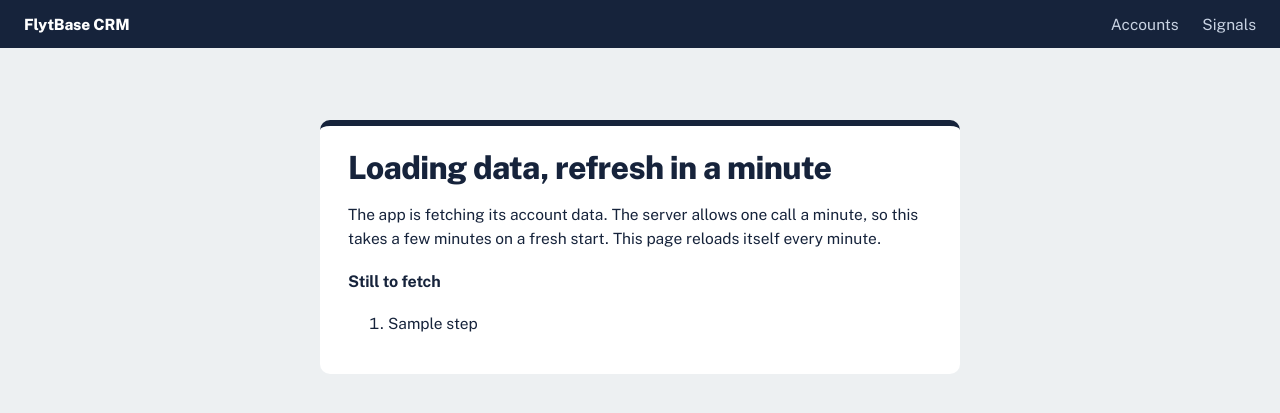
After one commit to Girisha1908/FlytBase-CRM, a Flask app: template templates/loading.html in a window 1280 px wide. The commit adds this page. Shown: the top 413 px of the page. Run offline with Flask 3, Linux system fonts and the light colour scheme; the template is opened without the code that fills it: most values are stand-ins (such as "Sample title", 1, 10 or a date in 2020).

Commit message:
Redeploy

```diff
--- a/app.py
+++ b/app.py
@@ -14,6 +14,15 @@ Rules this file follows:
       3. every WHOAMI_EVERY minutes: whoami, and if it names an account we
          don't have, queue a book refresh plus that account's paperwork
       4. otherwise get_signals, appending new events to signals.json
+  * Fresh start (e.g. on Render, where data/ is empty because it's
+    gitignored): the worker fetches its own data, one call a minute:
+      minute 1  get_my_accounts  -> data/book.json   (only if it's missing)
+      minute 2  whoami           -> every account it names that we can't
+                                    show yet is queued
+      minute 3+ get_all_paperwork for each of those -> data/paperwork_<id>.json
+      then      get_signals every minute (whoami again every 10th minute)
+    Until data/book.json exists, pages show "Loading data, refresh in a minute".
+    The token comes from the AQ_TOKEN environment variable (.env locally).
 
 Run it with:   python app.py      then open http://127.0.0.1:5000
 """
@@ -22,6 +31,7 @@ import hashlib
 import json
 import os
 import re
+import sys
 import threading
 import time
 import uuid
@@ -77,11 +87,22 @@ def write_json_atomic(path, data):
     os.replace(tmp, path)
 
 
+class DataLoading(Exception):
+    """data/book.json isn't there yet; the worker is fetching it."""
+
+
 def load_book():
     book = read_json(BOOK_FILE, None)
     if book is None:
-        abort(503, "data/book.json is missing. Run: python connect.py")
+        raise DataLoading()
     return book
+
+
+@app.errorhandler(DataLoading)
+def show_loading(_):
+    """While the first fetch runs, show a page that refreshes itself."""
+    status = current_status()
+    return render_template("loading.html", status=status, steps=status.get("steps", [])), 200
 
 
 def load_accounts():
@@ -426,6 +447,41 @@ def send_next_note():
 refresh_jobs = []
 # Accounts whose paperwork fetch failed this run, so we don't retry every 10 min.
 paperwork_failed = set()
+# whoami runs as soon as the queue is empty after startup, then every 10 min.
+whoami_state = {"due": True, "done_once": False}
+# When this run last saved book.json (a whoami right after doesn't refetch it).
+book_saved_at = [0.0]
+
+
+def publish_status():
+    """
+    Share the worker's status with every process: gunicorn may run several,
+    but only one runs the worker, so pages read this file instead of memory.
+    """
+    try:
+        write_json_atomic(DATA_DIR / ".worker_status.json",
+                          {**worker_status, "steps": loading_steps(), "pid": os.getpid()})
+    except OSError as e:
+        print(f"[worker] could not write status: {e}")
+
+
+def current_status():
+    """The worker's latest status, from whichever process runs it."""
+    shared = read_json(DATA_DIR / ".worker_status.json", None)
+    return shared if shared is not None else {**worker_status, "steps": loading_steps()}
+
+
+def loading_steps():
+    """What the worker still has to fetch, for the loading page and home page."""
+    steps = []
+    if not BOOK_FILE.exists() and ("book",) not in refresh_jobs:
+        steps.append("The account book (get_my_accounts)")
+    for job in refresh_jobs:
+        steps.append("The account book (get_my_accounts)" if job[0] == "book"
+                     else f"Paperwork for account {job[1]} (get_all_paperwork)")
+    if not whoami_state["done_once"]:
+        steps.append("New accounts (whoami)")
+    return steps
 
 
 def known_account_ids():
@@ -445,10 +501,15 @@ def check_whoami():
     named = {a.get("id") for a in me.get("new_accounts", []) if isinstance(a, dict)}
     named |= {p.get("account") for p in me.get("pack", []) if isinstance(p, dict)}
     new = sorted(i for i in named - known_account_ids() if i and i not in paperwork_failed)
-    if new and not refresh_jobs:
-        print(f"[whoami] new account(s) {new}: queuing a book refresh and their paperwork")
-        refresh_jobs.append(("book",))
+    queued = {j[1] for j in refresh_jobs if j[0] == "paperwork"}
+    new = [i for i in new if i not in queued]
+    if new:
+        # Refresh the book too, unless this run saved it in the last 10 minutes
+        # (on a fresh start it was fetched one minute ago).
+        if time.time() - book_saved_at[0] > WHOAMI_EVERY * POLL_SECONDS and ("book",) not in refresh_jobs:
+            refresh_jobs.append(("book",))
         refresh_jobs.extend(("paperwork", i) for i in new)
+        print(f"[whoami] new account(s) {new}: queued {refresh_jobs}")
     else:
         print("[whoami] no new accounts")
 
@@ -464,6 +525,7 @@ def run_refresh_job():
             if BOOK_FILE.exists():
                 write_json_atomic(DATA_DIR / "book.prev.json", read_json(BOOK_FILE, {}))
             write_json_atomic(BOOK_FILE, book)
+        book_saved_at[0] = time.time()
         print("[refresh] saved data/book.json")
     else:
         account_id = job[1]
@@ -488,27 +550,74 @@ def run_refresh_job():
 
 def worker():
     """
-    Forever: one MCP call per minute, then wait. Priority: a queued note, a
-    queued refresh job, whoami every WHOAMI_EVERY minutes, else signals.
+    Forever: one MCP call per minute, then wait 61s. Priority: a queued note,
+    a queued fetch, whoami (right after startup, then every 10 minutes),
+    else signals.
     """
+    if not BOOK_FILE.exists():
+        refresh_jobs.insert(0, ("book",))  # fresh start: fetch the book first
+        print("[startup] data/book.json missing: fetching it first")
+    publish_status()
     tick = 0
     while True:
         tick += 1
         try:
             if send_next_note() or run_refresh_job():
                 pass
-            elif tick % WHOAMI_EVERY == 1:  # the first minute, then every 10th
-                check_whoami()
+            elif whoami_state["due"]:
+                check_whoami()  # if this is rate limited, it stays due
+                whoami_state.update(due=False, done_once=True, next_tick=tick + WHOAMI_EVERY)
             else:
+                if tick >= whoami_state.get("next_tick", 0) and whoami_state["done_once"]:
+                    whoami_state["due"] = True  # whoami takes the next free minute
                 n = poll_signals_once()
                 print(f"[signals] checked, {n} new event(s)")
         except RateLimited as e:
             worker_status["last_error"] = f"Rate limited: {e}"
-            print("[signals] rate limited, will retry next minute")
+            print("[worker] rate limited, will retry next minute")
         except Exception as e:  # keep the thread alive on any network error
             worker_status["last_error"] = str(e)
-            print(f"[signals] error: {e}")
+            print(f"[worker] error: {e}")
+        publish_status()
         time.sleep(POLL_SECONDS)
+
+
+def _take_worker_lock():
+    """
+    Only one process may run the worker, or two of them would share one
+    call a minute. Gunicorn can run several processes, so the first one to
+    lock data/.worker.lock wins. The OS releases the lock if it dies.
+    """
+    DATA_DIR.mkdir(exist_ok=True)
+    handle = open(DATA_DIR / ".worker.lock", "a+")
+    try:
+        if os.name == "nt":
+            import msvcrt
+            handle.seek(0)
+            msvcrt.locking(handle.fileno(), msvcrt.LK_NBLCK, 1)
+        else:
+            import fcntl
+            fcntl.flock(handle, fcntl.LOCK_EX | fcntl.LOCK_NB)
+    except OSError:
+        handle.close()
+        return None
+    return handle  # keep it open for the life of the process
+
+
+_worker_lock = None
+
+
+def start_worker_once():
+    """Start the background worker, unless another process already runs it."""
+    global _worker_lock
+    if _worker_lock is not None:
+        return
+    _worker_lock = _take_worker_lock()
+    if _worker_lock is None:
+        print(f"[worker] another process runs the worker; pid {os.getpid()} only serves pages")
+        return
+    print(f"[worker] started in pid {os.getpid()}")
+    start_worker()
 
 
 def start_worker():
@@ -578,7 +687,8 @@ def index():
             "summary": plain_summary(segments),
             "claims": [s["claim"] for s in segments if "claim" in s],
         })
-    return render_template("index.html", book=book, signal_count=len(signals), cards=cards, idx=idx)
+    return render_template("index.html", book=book, signal_count=len(signals), cards=cards, idx=idx,
+                           steps=current_status().get("steps", []))
 
 
 @app.route("/account/<account_id>")
@@ -596,7 +706,7 @@ def account(account_id):
         story=story_segments(acct, brief, idx), missing=check_brief(brief, idx),
         files=[f for f in book.get("files", []) if f.get("account") == account_id],
         paper=paper, paperwork_only=acct.get("source") == "paperwork",
-        notes=list(reversed(load_outbox(account_id))), status=worker_status,
+        notes=list(reversed(load_outbox(account_id))), status=current_status(),
     )
 
 
@@ -622,13 +732,14 @@ def save_next_steps(account_id):
 
 @app.route("/signals")
 def signals_page():
-    return render_template("signals.html", signals=load_signals(), status=worker_status)
+    return render_template("signals.html", signals=load_signals(), status=current_status())
 
 
 @app.route("/api/signals")
 def signals_api():
     """Local signals, newest first. Optional ?account=A. Never calls the MCP."""
-    return jsonify(signals=load_signals(request.args.get("account")), status=worker_status)
+    status = {k: v for k, v in current_status().items() if k in ("last_check", "last_error", "new_last_check")}
+    return jsonify(signals=load_signals(request.args.get("account")), status=status)
 
 
 @app.route("/api/notes/<account_id>")
@@ -652,9 +763,19 @@ def warn_about_briefs():
             print(f"[briefs] account {acct_id} cites ids not in book/signals: {missing}")
 
 
+# Under gunicorn (Render: "gunicorn app:app") this file is imported, not run,
+# so start the worker on import there. Plain imports (tests, scripts) don't.
+if "gunicorn" in os.path.basename(sys.argv[0] if sys.argv else ""):
+    warn_about_briefs()
+    start_worker_once()
+
+
 if __name__ == "__main__":
     warn_about_briefs()
-    start_worker()
+    start_worker_once()
+    # Render (or any host) passes PORT; locally it's 127.0.0.1:5000.
     # use_reloader=False: the reloader runs this file twice, which would start
     # two workers and break the one-call-a-minute limit.
-    app.run(debug=True, use_reloader=False)
+    port = os.environ.get("PORT")
+    app.run(host="0.0.0.0" if port else "127.0.0.1", port=int(port or 5000),
+            debug=not port, use_reloader=False)
--- a/mcp_client.py
+++ b/mcp_client.py
@@ -44,7 +44,8 @@ def _is_rate_limit(text):
 def _token():
     token = os.environ.get("AQ_TOKEN")
     if not token:
-        raise RuntimeError("AQ_TOKEN is not set. Add it to your .env file.")
+        raise RuntimeError("AQ_TOKEN is not set. Set it as an environment variable "
+                           "(on Render: Environment), or in .env when running locally.")
     return token
 
 
--- a/static/style.css
+++ b/static/style.css
@@ -280,3 +280,8 @@ details summary { cursor: pointer; }
 .paper-rec { margin: 12px 0; }
 .paper-rec h4 { margin: 0 0 4px; color: var(--ink); }
 .paper-rec .record { max-height: 320px; overflow: auto; }
+
+/* ---- first-start loading ------------------------------------------------ */
+.loading { max-width: 640px; margin: 48px auto; background: var(--sheet); border-radius: 10px; padding: 24px 28px; border-top: 6px solid var(--ink); }
+.loading h2 { font-size: 1rem; margin: 20px 0 6px; }
+.loading-note { background: var(--claim-bg); border: 1px dashed var(--claim); border-radius: 6px; padding: 8px 12px; }
--- a/templates/index.html
+++ b/templates/index.html
@@ -6,6 +6,10 @@
   Snapshot exported {{ book.exported_at | when }}.
   <a href="{{ url_for('signals_page') }}">{{ signal_count }} live signal{{ '' if signal_count == 1 else 's' }}</a>.
 </p>
+
+{% if steps %}
+  <p class="loading-note">Still loading: {{ steps | join('; ') }}. Refresh in a minute.</p>
+{% endif %}
 
 <div class="grid">
 {% for c in cards %}
--- /dev/null
+++ b/templates/loading.html
@@ -0,0 +1,19 @@
+{% extends "base.html" %}
+{% block title %}Loading · FlytBase CRM{% endblock %}
+{% block content %}
+{# Shown until data/book.json exists. Reloads itself every 60 seconds. #}
+<meta http-equiv="refresh" content="60">
+<section class="loading">
+  <h1>Loading data, refresh in a minute</h1>
+  <p>The app is fetching its account data. The server allows one call a minute, so this takes a few minutes on a fresh start. This page reloads itself every minute.</p>
+
+  {% if steps %}
+    <h2>Still to fetch</h2>
+    <ol>{% for s in steps %}<li>{{ s }}</li>{% endfor %}</ol>
+  {% endif %}
+
+  {% if status.last_error %}
+    <p class="alert">Last attempt: {{ status.last_error }}</p>
+  {% endif %}
+</section>
+{% endblock %}
```
Also changed, not shown: README.md.
